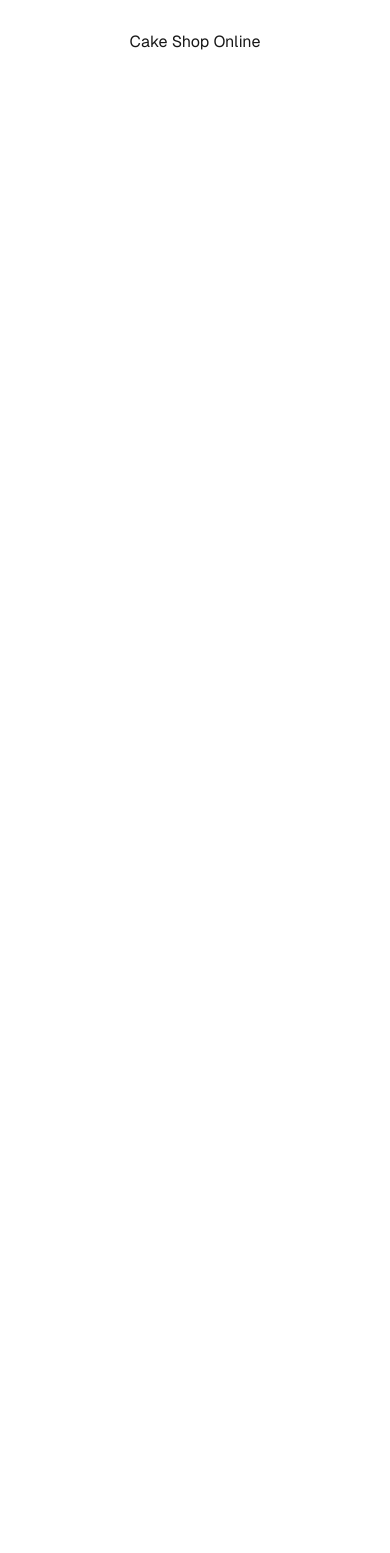
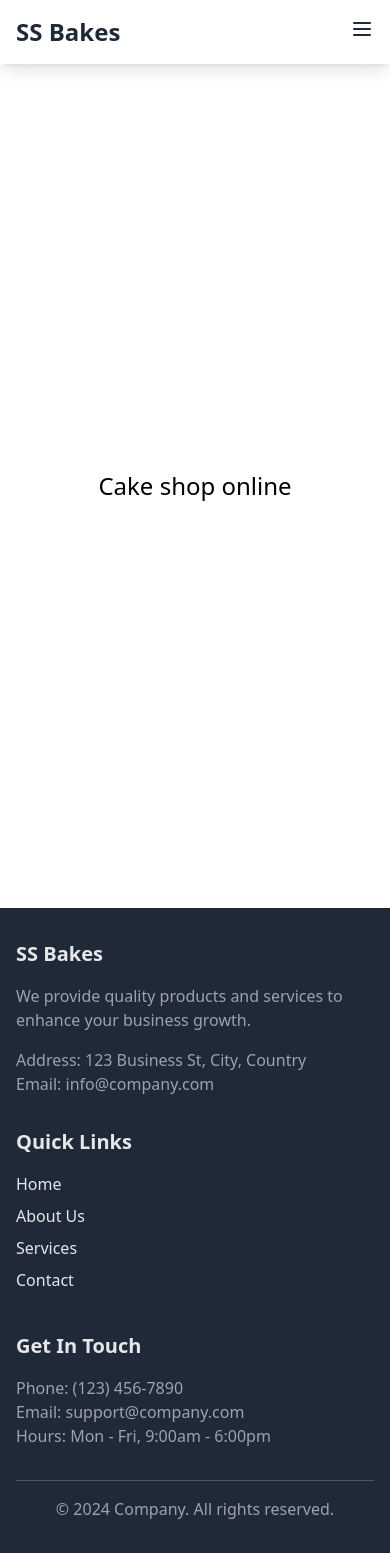
Before and after one commit to vaishnavansakthi/cake-shop-online-front-end, a Next.js app: page / in a window 390 px wide. Before the commit the page ends 844 px from the top, so only its background shows below. Built offline with nearby package versions, Linux system fonts and the light colour scheme.

Commit message:
implemented header and footer component

```diff
--- a/app/(pages)/about/page.js
+++ b/app/(pages)/about/page.js
@@ -1,5 +1,37 @@
+export const metadata = {
+  title: "About page",
+  description: "This is the about page",
+  ogImage: "/about.jpg",
+  twitter: {
+    handle: "@ssbakes",
+    site: "@ssbakes",
+    cardType: "summary_large_image",
+  },
+  openGraph: {
+    type: "website",
+    url: "https://cake-shop-online.com/about",
+    title: "About Us",
+    description: "This is the about page",
+    images: [
+      {
+        url: "/about.jpg",
+        width: 1200,
+        height: 630,
+      },
+    ],
+  },
+  revisitAfter: "3 days",
+  robots: "index, follow",
+  canonical: "https://cake-shop-online.com/about",
+  amp: true,
+};
+
 const About = () => {
-  return <h1>About Us</h1>;
+  return (
+    <div className="min-h-screen flex items-center justify-center">
+      <p className="text-center text-2xl">About Us</p>
+    </div>
+  );
 };
 
 export default About;
--- /dev/null
+++ b/app/(pages)/layout.js
@@ -0,0 +1,18 @@
+import React, { Suspense } from "react";
+
+const Header = React.lazy(() =>
+  import("../components/organisms/Header/Header")
+);
+const Footer = React.lazy(() =>
+  import("../components/organisms/Footer/Footer")
+);
+
+export default function Layout({ children }) {
+  return (
+    <Suspense fallback={<div>Loading...</div>}>
+      <Header />
+      {children}
+      <Footer />
+    </Suspense>
+  );
+}
--- /dev/null
+++ b/app/components/organisms/Footer/Footer.jsx
@@ -0,0 +1,69 @@
+"use client";
+import React from "react";
+
+const Footer = () => {
+  return (
+    <footer className="bg-gray-800 text-gray-200 py-8">
+      <div className="max-w-7xl mx-auto px-4">
+        <div className="grid grid-cols-1 md:grid-cols-3 gap-8">
+          {/* Company Info */}
+          <div>
+            <h3 className="text-xl font-semibold mb-4">SS Bakes</h3>
+            <p className="text-gray-400 mb-4">
+              We provide quality products and services to enhance your business
+              growth.
+            </p>
+            <p className="text-gray-400">
+              Address: 123 Business St, City, Country
+            </p>
+            <p className="text-gray-400">Email: info@company.com</p>
+          </div>
+
+          {/* Quick Links */}
+          <div>
+            <h3 className="text-xl font-semibold mb-4">Quick Links</h3>
+            <ul>
+              <li className="mb-2">
+                <a href="#" className="hover:text-white">
+                  Home
+                </a>
+              </li>
+              <li className="mb-2">
+                <a href="#" className="hover:text-white">
+                  About Us
+                </a>
+              </li>
+              <li className="mb-2">
+                <a href="#" className="hover:text-white">
+                  Services
+                </a>
+              </li>
+              <li className="mb-2">
+                <a href="#" className="hover:text-white">
+                  Contact
+                </a>
+              </li>
+            </ul>
+          </div>
+
+          {/* Contact Info */}
+          <div>
+            <h3 className="text-xl font-semibold mb-4">Get In Touch</h3>
+            <p className="text-gray-400">Phone: (123) 456-7890</p>
+            <p className="text-gray-400">Email: support@company.com</p>
+            <p className="text-gray-400">Hours: Mon - Fri, 9:00am - 6:00pm</p>
+          </div>
+        </div>
+
+        {/* Footer Bottom */}
+        <div className="border-t border-gray-600 mt-8 pt-4 text-center">
+          <p className="text-gray-400">
+            &copy; 2024 Company. All rights reserved.
+          </p>
+        </div>
+      </div>
+    </footer>
+  );
+};
+
+export default Footer;
--- /dev/null
+++ b/app/components/organisms/Header/Header.jsx
@@ -0,0 +1,100 @@
+"use client";
+import React, { useState } from "react";
+
+const Header = () => {
+  // State to toggle the mobile menu
+  const [isMenuOpen, setIsMenuOpen] = useState(false);
+
+  // Function to toggle the menu
+  const toggleMenu = () => {
+    setIsMenuOpen(!isMenuOpen);
+  };
+
+  return (
+    <nav className="bg-white shadow-lg">
+      <div className="max-w-7xl mx-auto px-4">
+        <div className="flex justify-between items-center py-4">
+          {/* Brand name or logo */}
+          <div className="text-2xl font-bold text-gray-800">
+            <a href="/" className="text-gray-800 hover:text-gray-500">
+              SS Bakes
+            </a>
+          </div>
+
+          {/* Links for larger screens */}
+          <div className="hidden md:flex space-x-6">
+            <a href="/" className="text-gray-800 hover:text-gray-500">
+              Home
+            </a>
+            <a href="/about" className="text-gray-800 hover:text-gray-500">
+              About
+            </a>
+            <a href="#" className="text-gray-800 hover:text-gray-500">
+              Services
+            </a>
+            <a href="#" className="text-gray-800 hover:text-gray-500">
+              Contact
+            </a>
+          </div>
+
+          {/* Hamburger button for mobile screens */}
+          <div className="md:hidden">
+            <button
+              onClick={toggleMenu}
+              className="text-gray-800 focus:outline-none"
+            >
+              <svg
+                xmlns="http://www.w3.org/2000/svg"
+                className="h-6 w-6"
+                fill="none"
+                viewBox="0 0 24 24"
+                stroke="currentColor"
+              >
+                <path
+                  strokeLinecap="round"
+                  strokeLinejoin="round"
+                  strokeWidth="2"
+                  d="M4 6h16M4 12h16M4 18h16"
+                />
+              </svg>
+            </button>
+          </div>
+        </div>
+
+        {/* Mobile menu (slide-down animation) */}
+        <div
+          className={`md:hidden transition-all duration-300 ease-in-out ${
+            isMenuOpen ? "max-h-screen" : "max-h-0 overflow-hidden"
+          }`}
+        >
+          <a
+            href="#"
+            className="block py-2 px-4 text-gray-800 hover:bg-gray-200"
+          >
+            Home
+          </a>
+          <a
+            href="#"
+            className="block py-2 px-4 text-gray-800 hover:bg-gray-200"
+          >
+            About
+          </a>
+          <a
+            href="#"
+            className="block py-2 px-4 text-gray-800 hover:bg-gray-200"
+          >
+            Services
+          </a>
+          <a
+            href="#"
+            className="block py-2 px-4 text-gray-800 hover:bg-gray-200"
+          >
+            Contact
+          </a>
+        </div>
+      </div>
+    </nav>
+  );
+};
+
+export default Header;
--- /dev/null
+++ b/app/components/organisms/index.js
@@ -0,0 +1,4 @@
+import Header from "./Header/Header";
+import Footer from "./Footer/Footer";
+
+export { Header, Footer };
--- a/app/globals.css
+++ b/app/globals.css
@@ -2,7 +2,7 @@
 @tailwind components;
 @tailwind utilities;
 
-:root {
+/* :root {
   --background: #ffffff;
   --foreground: #171717;
 }
@@ -24,4 +24,4 @@ body {
   .text-balance {
     text-wrap: balance;
   }
-}
+} */
--- a/app/page.js
+++ b/app/page.js
@@ -1,7 +1,39 @@
+import Layout from "./(pages)/layout";
+
+export const metadata = {
+  title: "Cake Shop Online",
+  description: "Welcome to our delightful cake shop!",
+  image: "/cake.jpg",
+  url: "https://cake-shop-online.com",
+  twitter: {
+    handle: "@ssbakes",
+    site: "@ssbakes",
+    cardType: "summary_large_image",
+  },
+  openGraph: {
+    type: "website",
+    url: "https://cake-shop-online.com",
+    title: "Cake Shop Online",
+    description: "Welcome to our delightful cake shop!",
+    images: [
+      {
+        url: "/cake.jpg",
+        width: 1200,
+        height: 630,
+      },
+    ],
+  },
+  revisitAfter: "3 days",
+  robots: "index, follow",
+  canonical: "https://cake-shop-online.com",
+  amp: true,
+};
 export default function Home() {
   return (
-    <div className="grid grid-rows-[20px_1fr_20px] items-center justify-items-center min-h-screen p-8 pb-20 gap-16 sm:p-20 font-[family-name:var(--font-geist-sans)]">
-      <h1>Cake Shop Online</h1>
-    </div>
+    <Layout>
+      <div className="min-h-screen flex items-center justify-center">
+        <p className="text-center text-2xl">Cake shop online</p>
+      </div>
+    </Layout>
   );
 }
```
